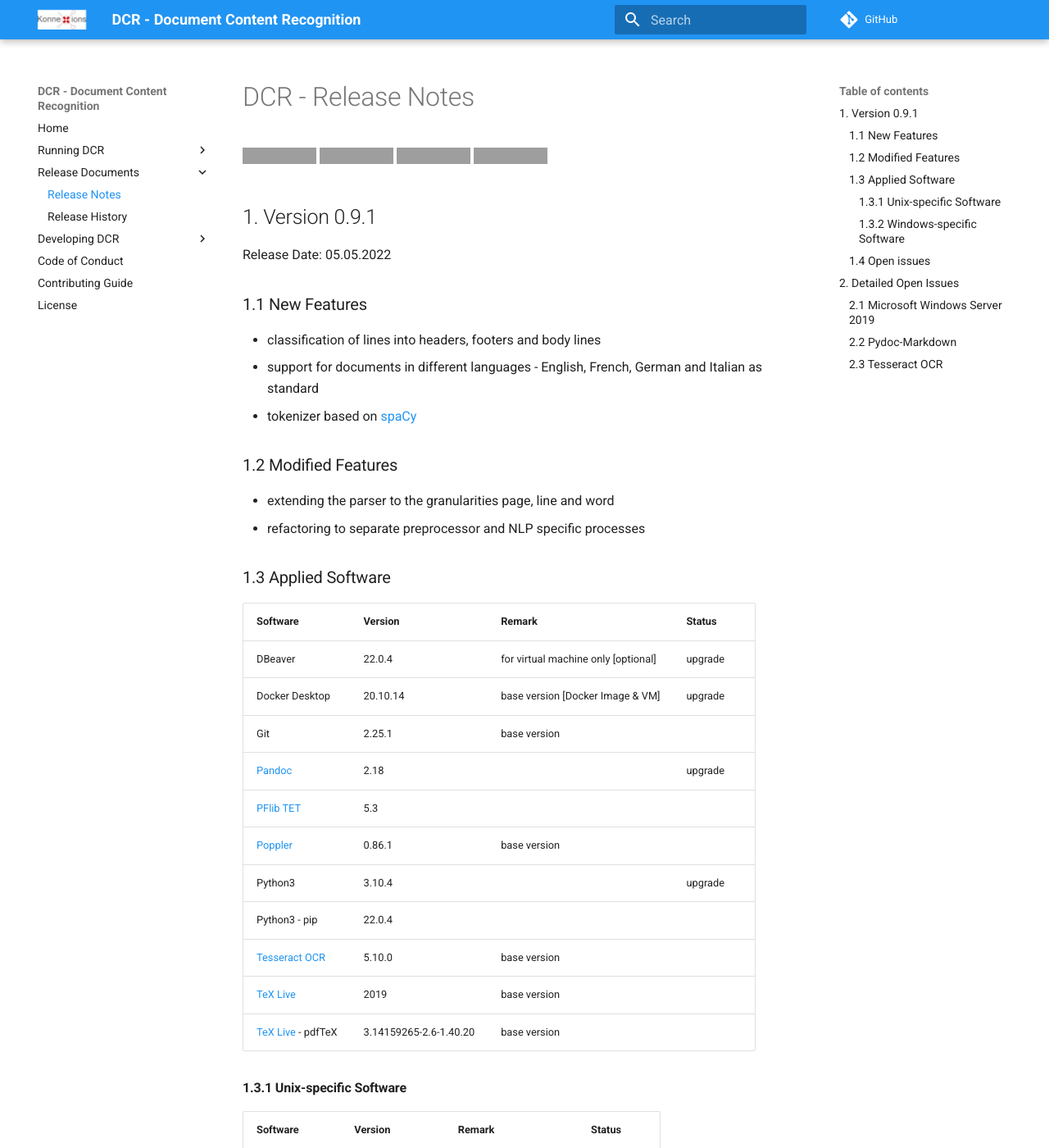
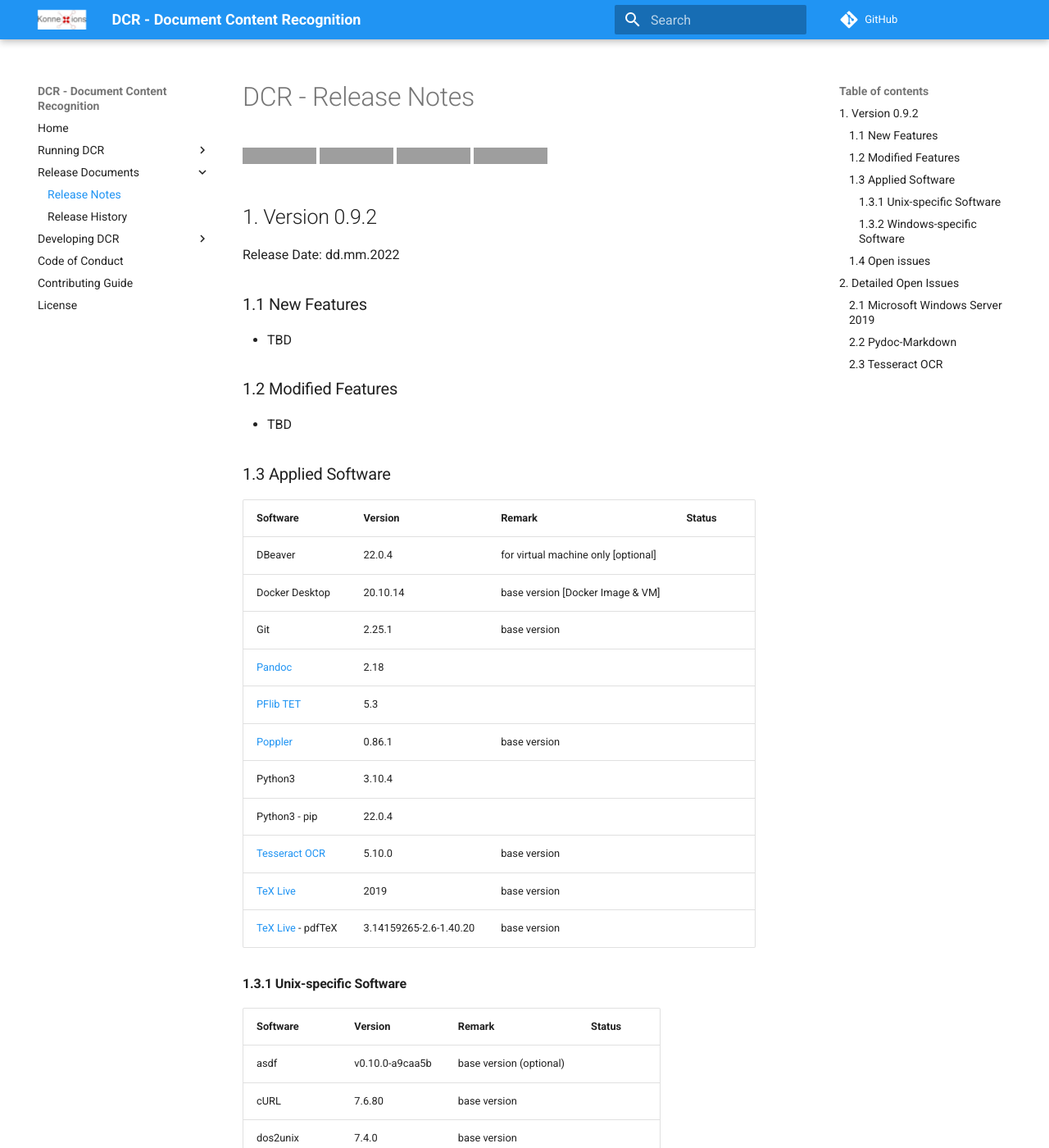
Before and after one commit to KonnexionsGmbH/dcr, an MkDocs documentation site: the page built from docs/release_notes.md, in a window 1280 px wide and 1400 px high. Shown: the whole window at 82% size. Built offline with MkDocs 1.6.1 and Material for MkDocs 9.7.7, drawn with Linux system fonts in a browser that asks for light colours; comment, search, counter and statistics services are not loaded; some of the changed text lies outside the part shown; grey boxes are pictures that could not be loaded.

Commit message:
Version 0.9.2

```diff
--- a/docs/release_notes.md
+++ b/docs/release_notes.md
@@ -3,57 +3,54 @@
 ![Coveralls GitHub](https://img.shields.io/coveralls/github/KonnexionsGmbH/dcr.svg)
 ![GitHub (Pre-)Release](https://img.shields.io/github/v/release/KonnexionsGmbH/dcr?include_prereleases)
 ![GitHub (Pre-)Release Date](https://img.shields.io/github/release-date-pre/KonnexionsGmbh/dcr)
-![GitHub commits since latest release](https://img.shields.io/github/commits-since/KonnexionsGmbH/dcr/0.9.1)
+![GitHub commits since latest release](https://img.shields.io/github/commits-since/KonnexionsGmbH/dcr/0.9.2)
 
-## 1. Version 0.9.1
+## 1. Version 0.9.2
 
-Release Date: 05.05.2022
+Release Date: dd.mm.2022
 
 ### 1.1 New Features
 
-- classification of lines into headers, footers and body lines
-- support for documents in different languages - English, French, German and Italian as standard
-- tokenizer based on [spaCy](https://spacy.io){:target="_blank"}
+- TBD
 
 ### 1.2 Modified Features
 
-- extending the parser to the granularities page, line and word
-- refactoring to separate preprocessor and NLP specific processes
+- TBD
 
 ### 1.3 Applied Software
 
-| Software                                                                      | Version                | Remark                              | Status  |
-|:------------------------------------------------------------------------------|:-----------------------|:------------------------------------|---------|
-| DBeaver                                                                       | 22.0.4                 | for virtual machine only [optional] | upgrade |
-| Docker Desktop                                                                | 20.10.14               | base version [Docker Image & VM]    | upgrade |
-| Git                                                                           | 2.25.1                 | base version                        |         |
-| [Pandoc](https://pandoc.org){:target="_blank"}                                | 2.18                   |                                     | upgrade |
-| [PFlib TET](https://www.pdflib.com/products/tet){:target="_blank"}            | 5.3                    |                                     |         |
-| [Poppler](https://poppler.freedesktop.org){:target="_blank"}                  | 0.86.1                 | base version                        |         |
-| Python3                                                                       | 3.10.4                 |                                     | upgrade |
-| Python3 - pip                                                                 | 22.0.4                 |                                     |         |
-| [Tesseract OCR](https://github.com/tesseract-ocr/tesseract){:target="_blank"} | 5.10.0                 | base version                        |         |
-| [TeX Live](https://www.tug.org/texlive){:target="_blank"}                     | 2019                   | base version                        |         |
-| [TeX Live](https://www.tug.org/texlive){:target="_blank"} - pdfTeX            | 3.14159265-2.6-1.40.20 | base version                        |         |
+| Software                                                                      | Version                | Remark                              | Status |
+|:------------------------------------------------------------------------------|:-----------------------|:------------------------------------|--------|
+| DBeaver                                                                       | 22.0.4                 | for virtual machine only [optional] |        |
+| Docker Desktop                                                                | 20.10.14               | base version [Docker Image & VM]    |        |
+| Git                                                                           | 2.25.1                 | base version                        |        |
+| [Pandoc](https://pandoc.org){:target="_blank"}                                | 2.18                   |                                     |        |
+| [PFlib TET](https://www.pdflib.com/products/tet){:target="_blank"}            | 5.3                    |                                     |        |
+| [Poppler](https://poppler.freedesktop.org){:target="_blank"}                  | 0.86.1                 | base version                        |        |
+| Python3                                                                       | 3.10.4                 |                                     |        |
+| Python3 - pip                                                                 | 22.0.4                 |                                     |        |
+| [Tesseract OCR](https://github.com/tesseract-ocr/tesseract){:target="_blank"} | 5.10.0                 | base version                        |        |
+| [TeX Live](https://www.tug.org/texlive){:target="_blank"}                     | 2019                   | base version                        |        |
+| [TeX Live](https://www.tug.org/texlive){:target="_blank"} - pdfTeX            | 3.14159265-2.6-1.40.20 | base version                        |        |
 
 #### 1.3.1 Unix-specific Software
 
-| Software                                                        | Version         | Remark                    | Status  |
-|:----------------------------------------------------------------|:----------------|:--------------------------|---------|
-| asdf                                                            | v0.10.0-a9caa5b | base version (optional)   | upgrade |
-| cURL                                                            | 7.6.80          | base version              |         |
-| dos2unix                                                        | 7.4.0           | base version              |         |
-| GCC & G++                                                       | 9.4.0           | base version              |         |
-| GNU Autoconf                                                    | 2.69            | base version              |         |
-| GNU Automake                                                    | 1.16.1          | base version              |         |
-| GNU make                                                        | 4.2.1           | base version              |         |
-| [htop](https://htop.dev){:target="_blank"}                      | 3.2.0           | optional                  | upgrade |
-| [OpenSSL](https://www.openssl.org){:target="_blank"}            | 1.1.1f          | base version              |         |
-| [procps](https://github.com/warmchang/procps){:target="_blank"} | 3.3.16          | base version (optional)   |         |
-| [tmux](https://github.com/tmux/tmux/wiki){:target="_blank"}     | 3.2a            | optional                  |         |
-| Ubuntu                                                          | 20.04.4 LTS     | base version              |         |
-| Vim                                                             | 8.1.3741        | base version (optional)   | upgrade |
-| Wget                                                            | 1.20.3          |                           |         |
+| Software                                                        | Version         | Remark                    | Status |
+|:----------------------------------------------------------------|:----------------|:--------------------------|--------|
+| asdf                                                            | v0.10.0-a9caa5b | base version (optional)   |        |
+| cURL                                                            | 7.6.80          | base version              |        |
+| dos2unix                                                        | 7.4.0           | base version              |        |
+| GCC & G++                                                       | 9.4.0           | base version              |        |
+| GNU Autoconf                                                    | 2.69            | base version              |        |
+| GNU Automake                                                    | 1.16.1          | base version              |        |
+| GNU make                                                        | 4.2.1           | base version              |        |
+| [htop](https://htop.dev){:target="_blank"}                      | 3.2.0           | optional                  |        |
+| [OpenSSL](https://www.openssl.org){:target="_blank"}            | 1.1.1f          | base version              |        |
+| [procps](https://github.com/warmchang/procps){:target="_blank"} | 3.3.16          | base version (optional)   |        |
+| [tmux](https://github.com/tmux/tmux/wiki){:target="_blank"}     | 3.2a            | optional                  |        |
+| Ubuntu                                                          | 20.04.4 LTS     | base version              |        |
+| Vim                                                             | 8.1.3741        | base version (optional)   |        |
+| Wget                                                            | 1.20.3          |                           |        |
 
 
 #### 1.3.2 Windows-specific Software
--- a/setup.cfg
+++ b/setup.cfg
@@ -11,7 +11,7 @@ db_password_admin = postgresql
 db_schema = dcr_schema
 db_user = dcr_user
 db_user_admin = dcr_user_admin
-dcr_version = 0.9.1
+dcr_version = 0.9.2
 delete_auxiliary_files = true
 directory_inbox = data/inbox
 directory_inbox_accepted = data/inbox_accepted
```
Also changed, not shown: README.md (+1 -1 lines), docs/developing_development_environment.md (+2 -2 lines), docs/release_history.md (+59 -0 lines), docs/running_configuration.md (+2 -2 lines), scripts/README.md (+1 -1 lines), 7 other files.
